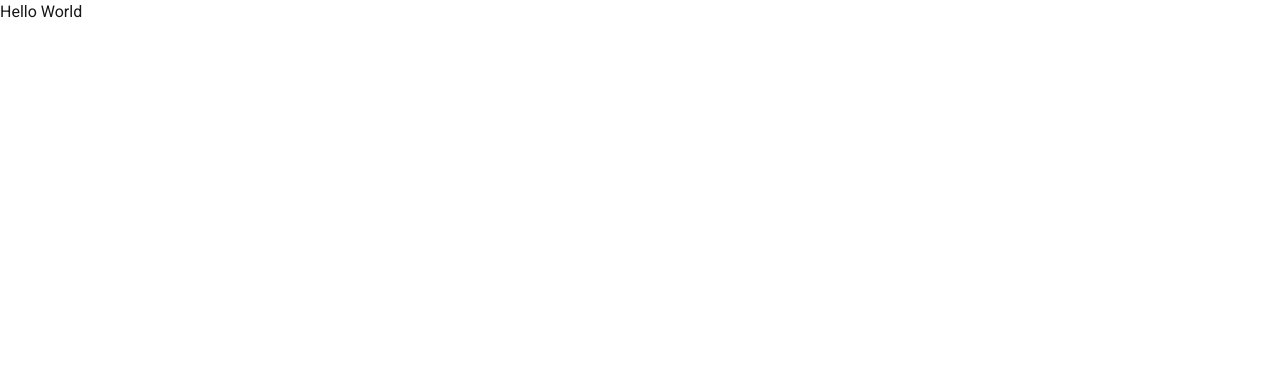
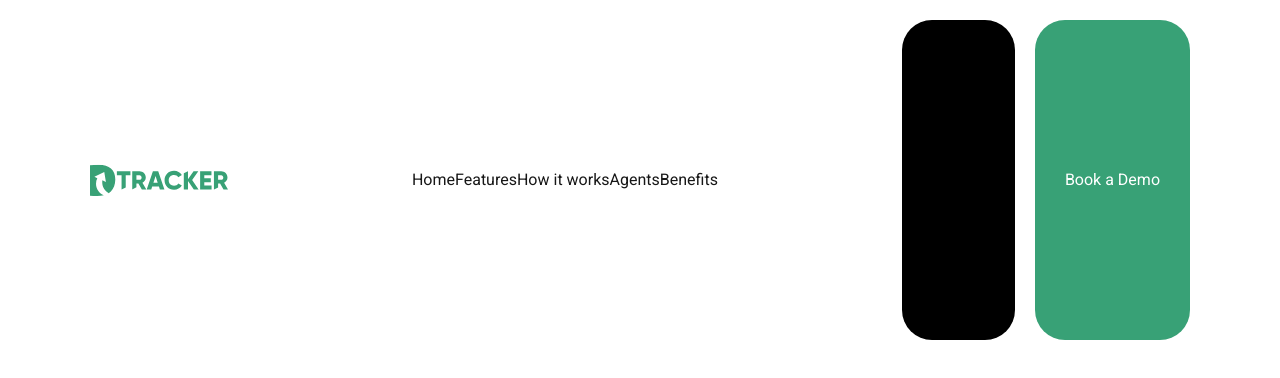
Before and after one commit to carrington-115/dtracker-website, a Next.js app: page / in a window 1280 px wide. Shown: the top 378 px of the page. Built offline with nearby package versions, Linux system fonts and the light colour scheme.

Commit message:
added the index files to the index page

```diff
--- a/src/app/page.tsx
+++ b/src/app/page.tsx
@@ -1,10 +1,11 @@
 "use client";
 import styled from "styled-components";
+import { Header } from "@/components";
 
 export default function Home() {
   return (
     <Container>
-      <h1>Hello World</h1>
+      <Header />
     </Container>
   );
 }
--- a/src/components/Buttons.tsx
+++ b/src/components/Buttons.tsx
@@ -1,22 +1,27 @@
-import React from "react";
+import React, { useState } from "react";
 import styled from "styled-components";
 import { btnsType } from "@/globaltypes";
-import { textFontStyles } from "@/constants";
+import { textFontStyles } from "../styles";
 
 export default function componentName({
   icon,
   name,
   bgColor,
   fgColor,
+  hbgColor,
+  hfgColor,
   action,
 }: btnsType) {
+  const [isHover, setIsHover] = useState<boolean>(false);
   return (
     <Container
       style={{
-        background: bgColor,
-        color: fgColor,
+        background: isHover ? hbgColor : bgColor,
+        color: isHover ? hfgColor : fgColor,
       }}
       onClick={action}
+      onMouseEnter={() => setIsHover(true)}
+      onMouseLeave={() => setIsHover(false)}
     >
       {icon && icon}
       <p style={{ ...textFontStyles.body.bodyLargeRegular, color: fgColor }}>
@@ -32,6 +37,8 @@ const Container = styled.button`
   align-items: center;
   padding: 10px 30px;
   border-radius: 30px;
+  font-family: "Roboto", sans-serif;
+  gap: 12px;
   p {
   }
 `;
--- a/src/components/Header.tsx
+++ b/src/components/Header.tsx
@@ -4,8 +4,12 @@ import Link from "next/link";
 import React from "react";
 import styled from "styled-components";
 import { headerLinks } from "@/constants";
+import { Buttons } from ".";
+import { useRouter } from "next/navigation";
+import { colors } from "@/styles";
 
 export default function componentName() {
+  const router = useRouter();
   return (
     <Container>
       <img src="/images/full-logo.svg" alt="logo" />
@@ -14,6 +18,28 @@ export default function componentName() {
           <LinkElement {...elementProps} key={index} />
         ))}
       </section>
+      <div className="btns-container">
+        {[
+          {
+            name: "Waitlist",
+            fgColor: "transparent",
+            bgColor: "#000000",
+            action: () => router.push("/"),
+            hbgColor: colors.primaryContainer,
+            hfgColor: colors.onPrimaryContainer,
+          },
+          {
+            name: "Book a Demo",
+            fgColor: "#ffffff",
+            bgColor: colors.primaryColor,
+            action: () => router.push("/"),
+            hbgColor: colors.onPrimaryContainer,
+            hfgColor: colors.primaryContainer,
+          },
+        ].map((props, index) => (
+          <Buttons {...props} key={index} />
+        ))}
+      </div>
     </Container>
   );
 }
@@ -22,6 +48,18 @@ const LinkElement = ({ link, name }: linkType) => {
   return <LinkContainer href={link}>{name}</LinkContainer>;
 };
 
-const Container = styled.header``;
+const Container = styled.header`
+  display: flex;
+  width: 100%;
+  justify-content: space-between;
+  padding: 20px 90px;
+  align-items: center;
+  height: fit-content;
+  .btns-container {
+    display: flex;
+    gap: 20px;
+    align-items: center;
+  }
+`;
 
 const LinkContainer = styled(Link)``;
--- /dev/null
+++ b/src/components/index.ts
@@ -0,0 +1,4 @@
+import Buttons from "./Buttons";
+import Header from "./Header";
+
+export { Buttons, Header };
--- a/src/constants.ts
+++ b/src/constants.ts
@@ -1,7 +1,7 @@
 // types files
 
 import { Roboto } from "next/font/google";
-import { linkType, textFontStylesTypes } from "./globaltypes";
+import { linkType } from "./globaltypes";
 
 const roboto = Roboto({
   subsets: ["latin"],
@@ -33,199 +33,4 @@ const headerLinks: linkType[] = [
   },
 ];
 
-const textFontStyles: textFontStylesTypes = {
-  /* Display font styles */
-  display: {
-    displaySmallBold: {
-      fontFamily: "Roboto-Bold",
-      fontSize: 36,
-      lineHeight: 42.19,
-    },
-    displayMediumBold: {
-      fontFamily: "Roboto-Bold",
-      fontSize: 45,
-      lineHeight: 52.73,
-    },
-    displayLargeBold: {
-      fontFamily: "Roboto-Bold",
-      fontSize: 57,
-      lineHeight: 66.8,
-    },
-    displaySmallMedium: {
-      fontFamily: "Roboto-Medium",
-      fontSize: 36,
-      lineHeight: 42.19,
-    },
-    displayMediumMedium: {
-      fontFamily: "Roboto-Medium",
-      fontSize: 45,
-      lineHeight: 52.73,
-    },
-    displayLargeMedium: {
-      fontFamily: "Roboto-Medium",
-      fontSize: 57,
-      lineHeight: 66.8,
-    },
-    displaySmallRegular: {
-      fontFamily: "Roboto-Regular",
-      fontSize: 36,
-      lineHeight: 42.19,
-    },
-    displayMediumRegular: {
-      fontFamily: "Roboto-Regular",
-      fontSize: 45,
-      lineHeight: 52.73,
-    },
-    displayLargeRegular: {
-      fontFamily: "Roboto-Regular",
-      fontSize: 57,
-      lineHeight: 66.8,
-    },
-  },
-  /* Headline font styles */
-  headline: {
-    headlineLargeBold: {
-      fontFamily: "Roboto-Bold",
-      fontSize: 32,
-      lineHeight: 37.5,
-    },
-    headlineMediumBold: {
-      fontFamily: "Roboto-Bold",
-      fontSize: 28,
-      lineHeight: 32.81,
-    },
-    headlineSmallBold: {
-      fontFamily: "Roboto-Bold",
-      fontSize: 24,
-      lineHeight: 28.13,
-    },
-    headlineLargeMedium: {
-      fontFamily: "Roboto-Medium",
-      fontSize: 32,
-      lineHeight: 37.5,
-    },
-    headlineMediumMedium: {
-      fontFamily: "Roboto-Medium",
-      fontSize: 28,
-      lineHeight: 32.81,
-    },
-    headlineSmallMedium: {
-      fontFamily: "Roboto-Medium",
-      fontSize: 24,
-      lineHeight: 28.13,
-    },
-    headlineLargeRegular: {
-      fontFamily: "Roboto-Regular",
-      fontSize: 32,
-      lineHeight: 37.5,
-    },
-    headlineMediumRegular: {
-      fontFamily: "Roboto-Regular",
-      fontSize: 28,
-      lineHeight: 32.81,
-    },
-    headlineSmallRegular: {
-      fontFamily: "Roboto-Regular",
-      fontSize: 24,
-      lineHeight: 28.13,
-    },
-  },
-  /* Title font styles */
-  title: {
-    titleLargeBold: {
-      fontFamily: "Roboto-Bold",
-      fontSize: 22,
-      lineHeight: 25.78,
-    },
-    titleMediumBold: {
-      fontFamily: "Roboto-Bold",
-      fontSize: 16,
-      lineHeight: 18.75,
-    },
-    titleSmallBold: {
-      fontFamily: "Roboto-Bold",
-      fontSize: 14,
-      lineHeight: 16.41,
-    },
-    titleLargeMedium: {
-      fontFamily: "Roboto-Medium",
-      fontSize: 22,
-      lineHeight: 25.78,
-    },
-    titleMediumMedium: {
-      fontFamily: "Roboto-Medium",
-      fontSize: 16,
-      lineHeight: 18.75,
-    },
-    titleSmallMedium: {
-      fontFamily: "Roboto-Medium",
-      fontSize: 14,
-      lineHeight: 16.41,
-    },
-    titleLargeRegular: {
-      fontFamily: "Roboto-Regular",
-      fontSize: 22,
-      lineHeight: 25.78,
-    },
-    titleMediumRegular: {
-      fontFamily: "Roboto-Regular",
-      fontSize: 16,
-      lineHeight: 18.75,
-    },
-    titleSmallRegular: {
-      fontFamily: "Roboto-Regular",
-      fontSize: 14,
-      lineHeight: 16.41,
-    },
-  },
-  body: {
-    /* Body font styles */
-    bodyLargeBold: {
-      fontFamily: "Roboto-Bold",
-      fontSize: 16,
-      lineHeight: 18.75,
-    },
-    bodyMediumBold: {
-      fontFamily: "Roboto-Bold",
-      fontSize: 14,
-      lineHeight: 16.41,
-    },
-    bodySmallBold: {
-      fontFamily: "Roboto-Bold",
-      fontSize: 12,
-      lineHeight: 14.06,
-    },
-    bodyLargeMedium: {
-      fontFamily: "Roboto-Medium",
-      fontSize: 16,
-      lineHeight: 18.75,
-    },
-    bodyMediumMedium: {
-      fontFamily: "Roboto-Medium",
-      fontSize: 14,
-      lineHeight: 16.41,
-    },
-    bodySmallMedium: {
-      fontFamily: "Roboto-Medium",
-      fontSize: 12,
-      lineHeight: 14.06,
-    },
-    bodyLargeRegular: {
-      fontFamily: "Roboto-Regular",
-      fontSize: 16,
-      lineHeight: 18.75,
-    },
-    bodyMediumRegular: {
-      fontFamily: "Roboto-Regular",
-      fontSize: 14,
-      lineHeight: 16.41,
-    },
-    bodySmallRegular: {
-      fontFamily: "Roboto-Regular",
-      fontSize: 12,
-      lineHeight: 14.06,
-    },
-  },
-};
-
-export { roboto, headerLinks, textFontStyles };
+export { roboto, headerLinks };
--- a/src/globaltypes.ts
+++ b/src/globaltypes.ts
@@ -10,11 +10,12 @@ interface btnsType {
   name: string;
   bgColor: string;
   fgColor: string;
+  hbgColor: string;
+  hfgColor: string;
   action: () => void;
 }
 
 interface fontSpecificType {
-  fontFamily: string;
   fontSize: number;
   lineHeight: number;
 }
--- a/src/styles.ts
+++ b/src/styles.ts
@@ -1 +1,177 @@
 // website colors
+
+import { textFontStylesTypes } from "./globaltypes";
+
+const textFontStyles: textFontStylesTypes = {
+  /* Display font styles */
+  display: {
+    displaySmallBold: {
+      fontSize: 36,
+      lineHeight: 42.19,
+    },
+    displayMediumBold: {
+      fontSize: 45,
+      lineHeight: 52.73,
+    },
+    displayLargeBold: {
+      fontSize: 57,
+      lineHeight: 66.8,
+    },
+    displaySmallMedium: {
+      fontSize: 36,
+      lineHeight: 42.19,
+    },
+    displayMediumMedium: {
+      fontSize: 45,
+      lineHeight: 52.73,
+    },
+    displayLargeMedium: {
+      fontSize: 57,
+      lineHeight: 66.8,
+    },
+    displaySmallRegular: {
+      fontSize: 36,
+      lineHeight: 42.19,
+    },
+    displayMediumRegular: {
+      fontSize: 45,
+      lineHeight: 52.73,
+    },
+    displayLargeRegular: {
+      fontSize: 57,
+      lineHeight: 66.8,
+    },
+  },
+  /* Headline font styles */
+  headline: {
+    headlineLargeBold: {
+      fontSize: 32,
+      lineHeight: 37.5,
+    },
+    headlineMediumBold: {
+      fontSize: 28,
+      lineHeight: 32.81,
+    },
+    headlineSmallBold: {
+      fontSize: 24,
+      lineHeight: 28.13,
+    },
+    headlineLargeMedium: {
+      fontSize: 32,
+      lineHeight: 37.5,
+    },
+    headlineMediumMedium: {
+      fontSize: 28,
+      lineHeight: 32.81,
+    },
+    headlineSmallMedium: {
+      fontSize: 24,
+      lineHeight: 28.13,
+    },
+    headlineLargeRegular: {
+      fontSize: 32,
+      lineHeight: 37.5,
+    },
+    headlineMediumRegular: {
+      fontSize: 28,
+      lineHeight: 32.81,
+    },
+    headlineSmallRegular: {
+      fontSize: 24,
+      lineHeight: 28.13,
+    },
+  },
+  /* Title font styles */
+  title: {
+    titleLargeBold: {
+      fontSize: 22,
+      lineHeight: 25.78,
+    },
+    titleMediumBold: {
+      fontSize: 16,
+      lineHeight: 18.75,
+    },
+    titleSmallBold: {
+      fontSize: 14,
+      lineHeight: 16.41,
+    },
+    titleLargeMedium: {
+      fontSize: 22,
+      lineHeight: 25.78,
+    },
+    titleMediumMedium: {
+      fontSize: 16,
+      lineHeight: 18.75,
+    },
+    titleSmallMedium: {
+      fontSize: 14,
+      lineHeight: 16.41,
+    },
+    titleLargeRegular: {
+      fontSize: 22,
+      lineHeight: 25.78,
+    },
+    titleMediumRegular: {
+      fontSize: 16,
+      lineHeight: 18.75,
+    },
+    titleSmallRegular: {
+      fontSize: 14,
+      lineHeight: 16.41,
+    },
+  },
+  body: {
+    /* Body font styles */
+    bodyLargeBold: {
+      fontSize: 16,
+      lineHeight: 18.75,
+    },
+    bodyMediumBold: {
+      fontSize: 14,
+      lineHeight: 16.41,
+    },
+    bodySmallBold: {
+      fontSize: 12,
+      lineHeight: 14.06,
+    },
+    bodyLargeMedium: {
+      fontSize: 16,
+      lineHeight: 18.75,
+    },
+    bodyMediumMedium: {
+      fontSize: 14,
+      lineHeight: 16.41,
+    },
+    bodySmallMedium: {
+      fontSize: 12,
+      lineHeight: 14.06,
+    },
+    bodyLargeRegular: {
+      fontSize: 16,
+      lineHeight: 18.75,
+    },
+    bodyMediumRegular: {
+      fontSize: 14,
+      lineHeight: 16.41,
+    },
+    bodySmallRegular: {
+      fontSize: 12,
+      lineHeight: 14.06,
+    },
+  },
+};
+
+const colors = {
+  primaryColor: "rgba(56, 161, 118, 1)",
+  secondaryColor: "rgba(68, 126, 126, 1)",
+  onPrimaryColor: "rgb(255, 255, 255)",
+  primaryContainer: "rgba(215, 236, 227, 1)",
+  onPrimaryContainer: "rgba(22, 64, 47, 1)",
+  SecondaryContainer: "rgba(221, 236, 236, 1)",
+  onSecondaryContainer: "rgba(25, 47, 47, 1)",
+  tertiaryContainer: "rgba(239, 237, 227, 1)",
+  onTertiaryContainer: "rgba(52, 49, 34, 1)",
+  TextureContainerColor: "rgba(215, 236, 227, 0.3)",
+};
+
+export { textFontStyles, colors };
```
